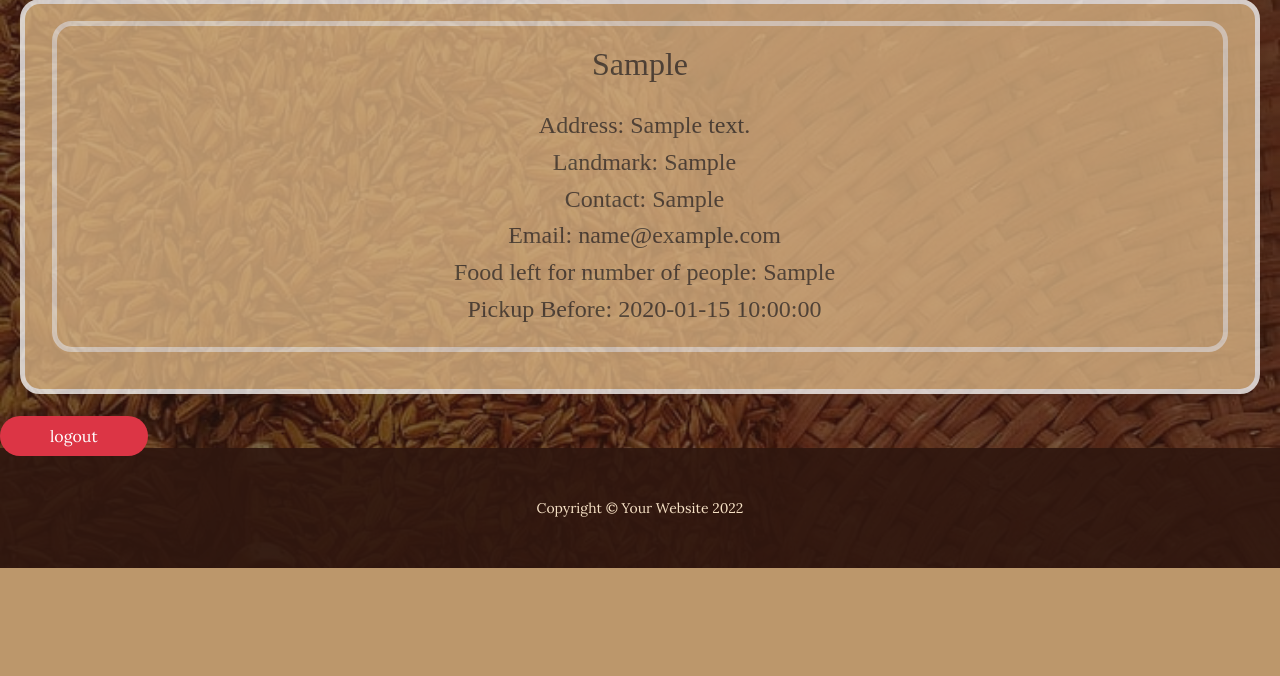
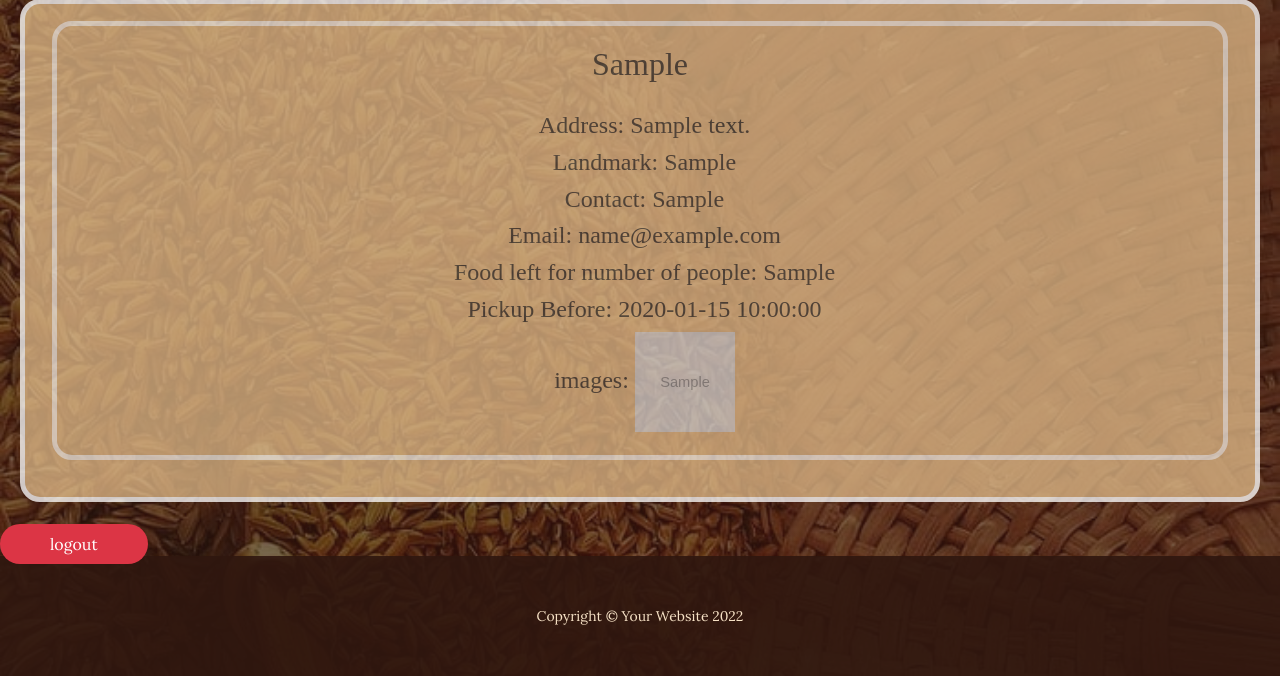
Before and after one commit to Sahil-Ahmed19/Anno-Adhikar, a PHP site: page /welcomeorg.php in a window 1280 px wide. Shown: the part 575-1251 px from the top of the page. Before the commit the page ends 1143 px from the top, so only its background shows below. Run offline with PHP 8.4, Linux system fonts and the light colour scheme; the visitor is signed in with stand-in values (Sample User, id 1); tables that the repository leaves empty or names only in its code hold one stand-in row (values such as "Sample post"); grey boxes marked "Sample" are stand-in pictures; some libraries are stand-ins or nearby versions.

Commit message:
added images

```diff
--- a/welcomeorg.php
+++ b/welcomeorg.php
@@ -69,6 +69,7 @@ if (!isset($_SESSION['organization'])){
                                 <h3 class="h-three center">Email: <?php echo $res['email'] . "<br>"; ?></h3>
                                 <h3 class="h-three center">Food left for number of people: <?php echo $res['food'] . "<br>"; ?></h3>
                                 <h3 class="h-three center">Pickup Before: <?php echo $res['time'] . "<br>"; ?></h3>
+                                <h3 class="h-three center">images: <img src="<?php echo 'uploads/'.$res["file_name"];?>" height="100px" width="100px" alt="" /></h3>
                         </p>
                 </div>
                 <?php
```
